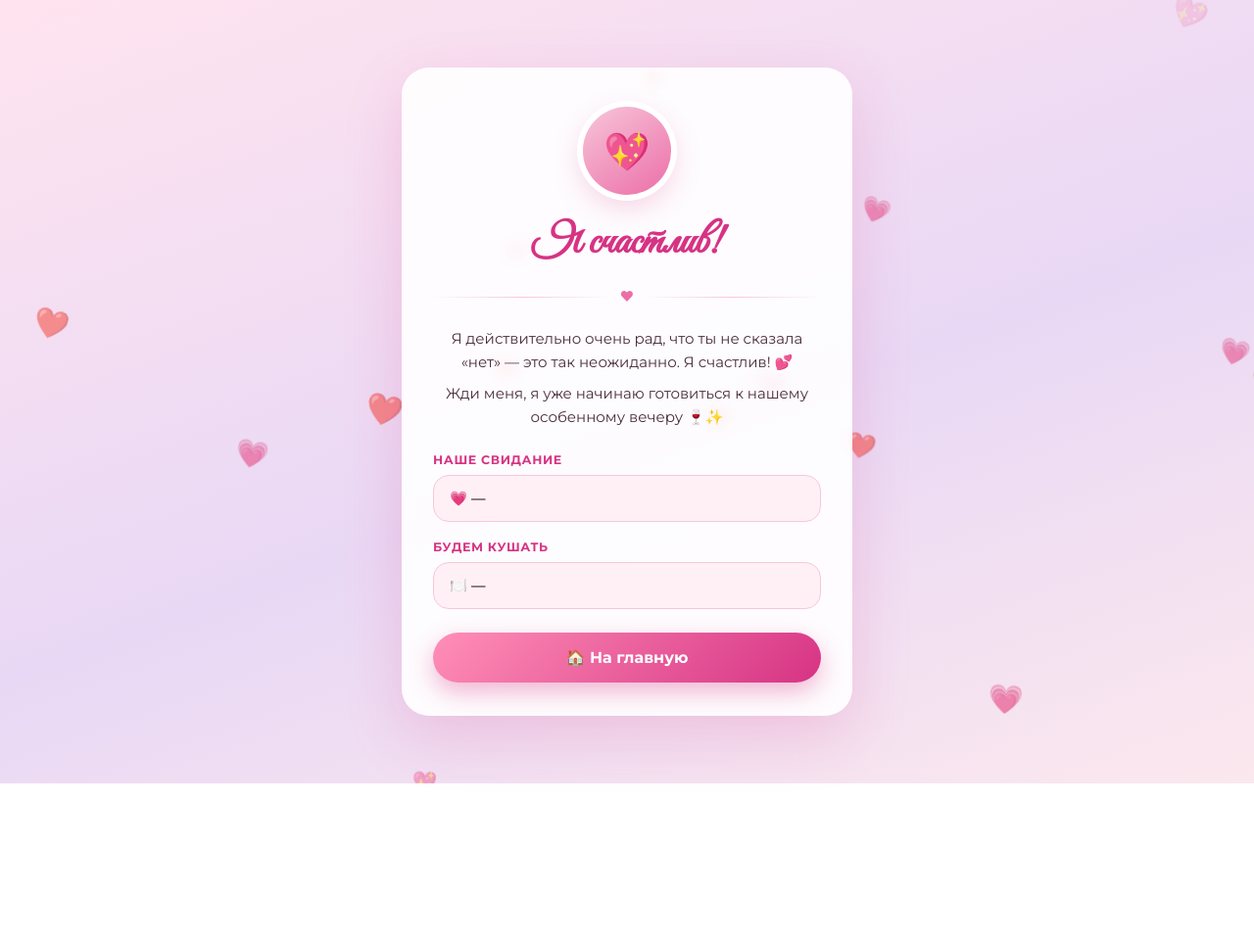
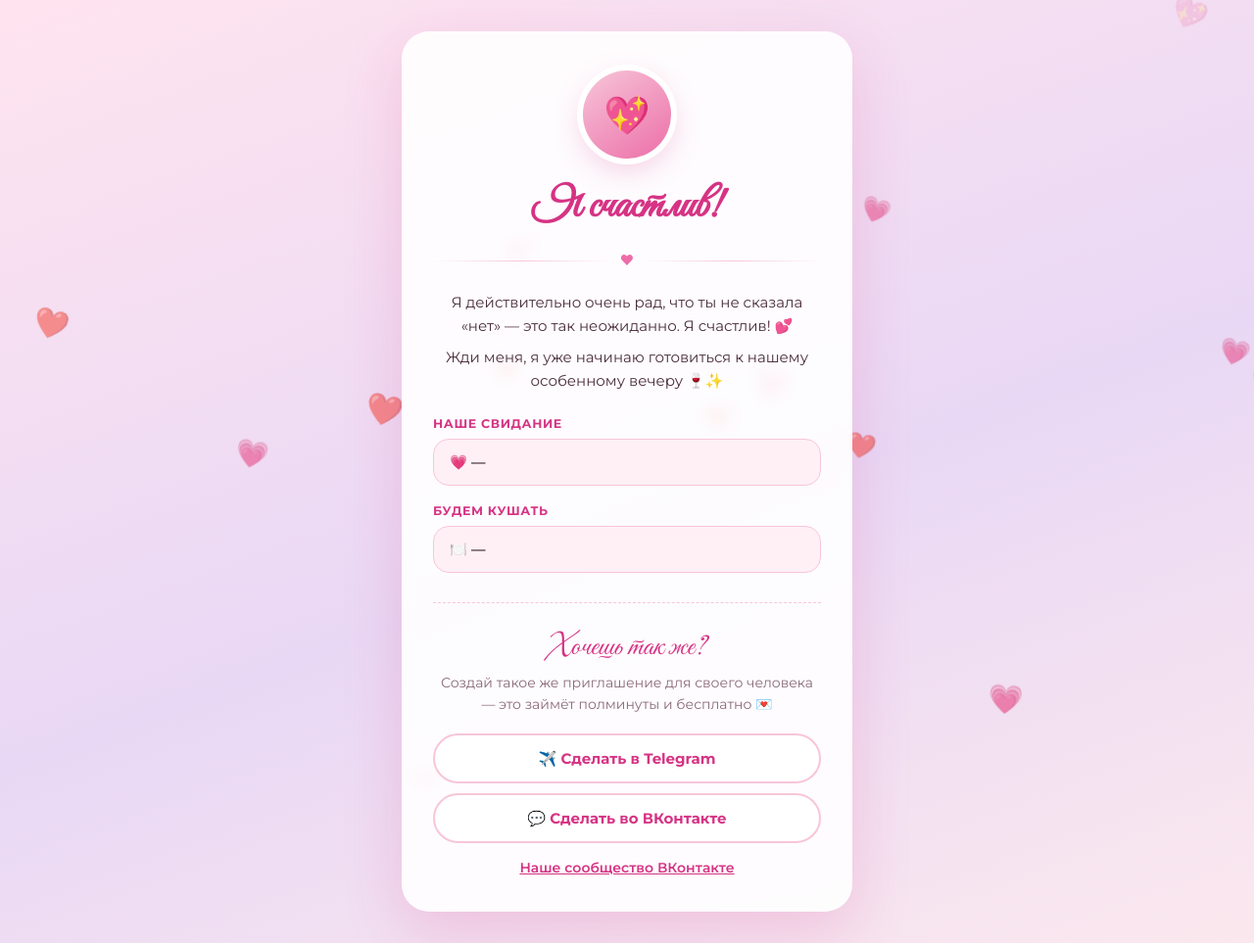
Before and after one commit to japeace29-create/222, a website: page third.html in a window 1280 px wide. Shown: the whole page at 98% size. Before the commit the page ends 800 px from the top, so only its background shows below. Drawn offline with Linux system fonts and the light colour scheme.

Commit message:
Добавить виральный блок 'Хочешь так же?' и ссылки на сообщество ВК

```diff
--- a/assets/style.css
+++ b/assets/style.css
@@ -449,3 +449,50 @@ body {
 .home-btn:hover {
   transform: translateY(-2px);
 }
+
+/* Soft call-to-action shown to the person who just received an invite —
+   the moment they are most likely to want one of their own. */
+.viral-block {
+  margin-top: 30px;
+  padding-top: 26px;
+  border-top: 1px dashed var(--pink-soft);
+}
+
+.viral-title {
+  font-family: 'Great Vibes', cursive;
+  font-size: 30px;
+  color: var(--pink-deep);
+  margin: 0 0 6px;
+}
+
+.viral-text {
+  font-size: 14px;
+  line-height: 1.6;
+  color: var(--muted);
+  margin: 0 0 18px;
+}
+
+.viral-btns {
+  display: flex;
+  flex-direction: column;
+  gap: 10px;
+}
+
+.viral-btn {
+  display: block;
+  padding: 14px;
+  border-radius: 999px;
+  border: 2px solid var(--pink-soft);
+  background: #fff;
+  color: var(--pink-deep);
+  font-weight: 700;
+  font-size: 15px;
+  text-decoration: none;
+  transition: transform 0.15s ease, border-color 0.15s ease, background 0.15s ease;
+}
+
+.viral-btn:hover {
+  transform: translateY(-2px);
+  border-color: var(--pink-deep);
+  background: #fff0f6;
+}
--- a/third.html
+++ b/third.html
@@ -28,7 +28,17 @@
       <div class="info-value" id="extrasValue" style="display:none;">✨ —</div>
     </div>
 
-    <a class="home-btn" href="index.html">🏠 На главную</a>
+    <div class="viral-block">
+      <p class="viral-title">Хочешь так же?</p>
+      <p class="viral-text">Создай такое же приглашение для своего человека — это займёт полминуты и бесплатно 💌</p>
+      <div class="viral-btns">
+        <a class="viral-btn" href="https://t.me/laval0ve_bot" target="_blank" rel="noopener">✈️ Сделать в Telegram</a>
+        <a class="viral-btn" href="https://vk.me/club240596184" target="_blank" rel="noopener">💬 Сделать во ВКонтакте</a>
+      </div>
+      <p class="viral-text" style="margin:14px 0 0;">
+        <a href="https://vk.ru/club240596184" target="_blank" rel="noopener" style="color:var(--pink-deep); font-weight:600;">Наше сообщество ВКонтакте</a>
+      </p>
+    </div>
   </div>
 
   <script src="assets/hearts.js"></script>
```
Also changed, not shown: index.html (+5 -0 lines).
